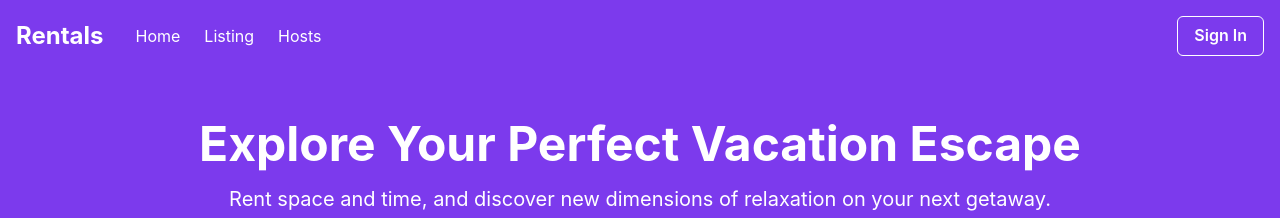
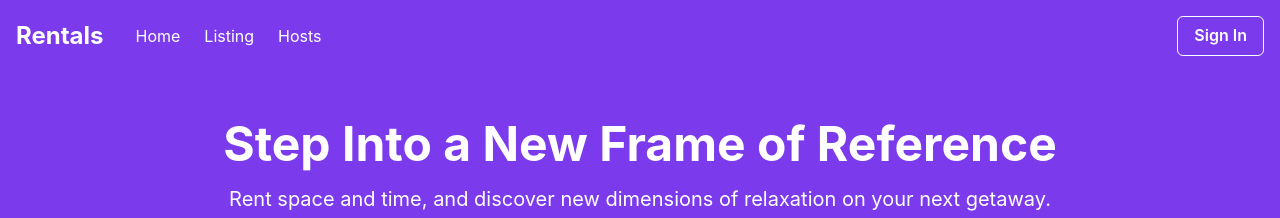
Before and after one commit to bittricky/rentals, a React (Vite) app in the folder packages/web/: page / in a window 1280 px wide. Shown: the top 218 px of the page. Built offline with nearby package versions, Linux system fonts and the light colour scheme; no server answers.

Commit message:
feat(docs): language

```diff
--- a/packages/web/src/pages/Home.tsx
+++ b/packages/web/src/pages/Home.tsx
@@ -63,7 +63,7 @@ export default function Home() {
       <Box bg="brand.600" py={12}>
         <Container maxW="container.xl">
           <VStack spacing={4} textAlign="center" color="white">
-            <Heading size="2xl">Explore Your Perfect Vacation Escape</Heading>
+            <Heading size="2xl">Step Into a New Frame of Reference</Heading>
             <Text fontSize="xl">
               Rent space and time, and discover new dimensions of relaxation on your next getaway.
             </Text>
```
